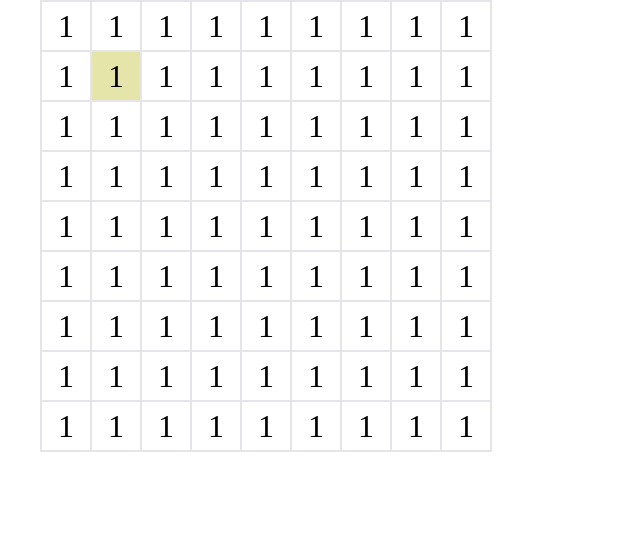
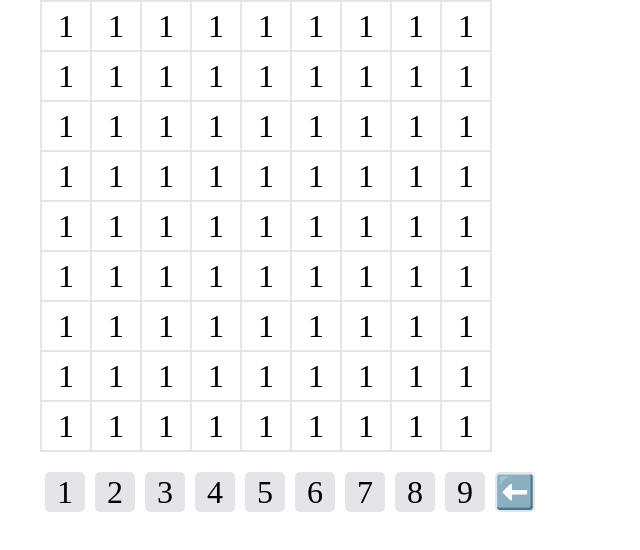
Before and after one commit to wangdongdong1194/games_web, a Vue app: page / in a window 1280 px wide. Shown: the top 550 px of the page, without its empty margins (0-640 px from the left). Built offline with nearby package versions, Linux system fonts and the light colour scheme.

Commit message:
基本样式

```diff
--- a/src/components/Sudoku.vue
+++ b/src/components/Sudoku.vue
@@ -1,29 +1,80 @@
 <template>
-    <div class="container">
-        <div class="item" v-for="item in sudokuItems" :class="{ selected: item.selected }">
-            {{ item.value }}
+    <div class="sudoku">
+        <!-- 棋盘 -->
+        <div class="boardItems">
+            <div class="boardItem" v-for="(item, index) in sudokuItems" :class="{ selected: item.selected }"
+                @click="selectItem(index)">
+                {{ item.value }}
+            </div>
+        </div>
+        <!-- 数字输入：点击棋盘上的格子选中，然后按键盘上的数字键（1-9）输入数字。 -->
+        <div class="numItems">
+            <div class="numItem" v-for="num in numItems" :key="num" @click="handleNumItemClick(num)">{{ num }}</div>
         </div>
     </div>
 </template>
 <script lang="ts" setup>
     import { ref } from 'vue'
     import type { SudokuBoard } from '../types/type';
+
+    // 初始化数独棋盘数据，默认值为1，所有格子都可编辑且未选中
     const sudokuItems = ref<SudokuBoard>([]);
     for (let i = 0; i < 81; i++) {
         sudokuItems.value.push({
-            value: 1,
+            value: '1',
             readonly: false,
             selected: false,
         });
     }
-    sudokuItems.value[10].selected = true;
+
+    // 输入数字
+    const numItems = ref<string[]>(['1', '2', '3', '4', '5', '6', '7', '8', '9', '⬅️']);
+
+    // 给每个元素添加点击选中事件
+    const selectItem = (index: number) => {
+        sudokuItems.value.forEach((item, i) => {
+            item.selected = i === index;
+            if (item.selected) {
+                console.log(`Selected item index: ${index}, value: ${item.value}`);
+            }
+        });
+    };
+
+    // 给每个选中节点添加键盘输入数字事件
+    window.addEventListener('keydown', (event) => {
+        const selectedItem = sudokuItems.value.find(item => item.selected);
+        if (selectedItem && !selectedItem.readonly) {
+            const keyInt = Number(event.key);
+            if (keyInt >= 1 && keyInt <= 9) {
+                selectedItem.value = event.key;
+                console.log(`Updated selected item value: ${selectedItem.value}`);
+            }else if (event.key === 'Backspace' || event.key === 'Delete') {
+                selectedItem.value = ''; // 清除数字
+                console.log(`Cleared selected item value`);
+            }
+        }
+    });
+
+    // 给每个输入数字节点添加点击事件
+    const handleNumItemClick = (num: string) => {
+        const selectedItem = sudokuItems.value.find(item => item.selected);
+        if (selectedItem && !selectedItem.readonly) {
+            if (num === '⬅️') {
+                selectedItem.value = ''; // 清除数字
+                console.log(`Cleared selected item value`);
+            } else {
+                selectedItem.value = num;
+                console.log(`Updated selected item value: ${selectedItem.value}`);
+            }
+        }
+    };
 </script>
 <style scoped>
     .selected {
-        background-color: #e5e4a9;
+        background-color: #e5e4e9;
     }
 
-    .container {
+    .boardItems {
         display: grid;
         grid-template-columns: repeat(9, 50px);
         grid-template-rows: repeat(9, 50px);
@@ -31,22 +82,43 @@
         width: fit-content;
     }
 
-    .item {
+    .boardItem {
         border: 1px solid #e5e4e9;
         font-size: 2em;
         display: flex;
         align-items: center;
         justify-content: center;
         font-weight: 100;
+        cursor: pointer;
+        user-select: none;
     }
 
-    .item:hover {
-        cursor: pointer;
-        user-select: none;
-        background-color: #f5f5f5;
+    .numItems {
+        display: flex;
+        margin-top: 20px;
+        width: fit-content;
     }
 
-    .item:active {
-        background-color: #e5e4e9;
+    .numItem {
+        width: 40px;
+        height: 40px;
+        display: flex;
+        align-items: center;
+        justify-content: center;
+        background: #e5e4e9;
+        margin: 0 5px;
+        border-radius: 5px;
+        font-weight: 500;
+        font-size: 2rem;
+        user-select: none;
+        cursor: pointer;
+    }
+
+    .numItem:hover {
+        background: #c4c4c4;
+    }
+
+    .numItem:active {
+        background: #d4d4d4;
     }
 </style>
```
Also changed, not shown: src/types/type.ts (+1 -16 lines).
